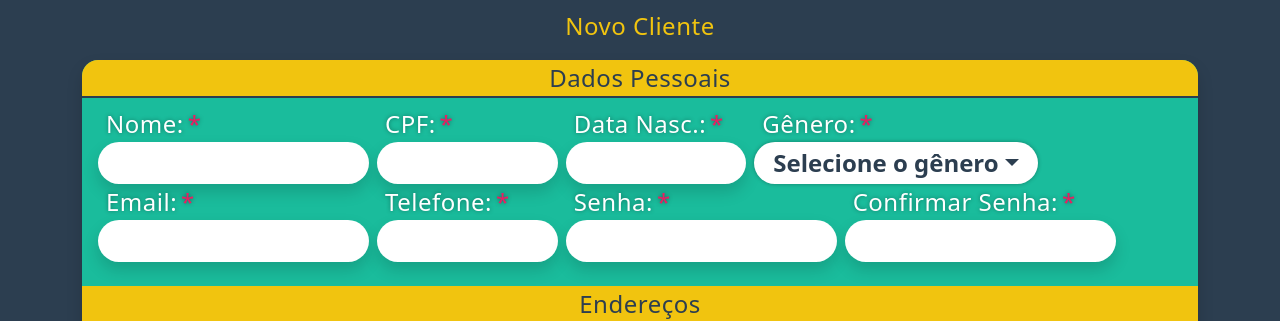
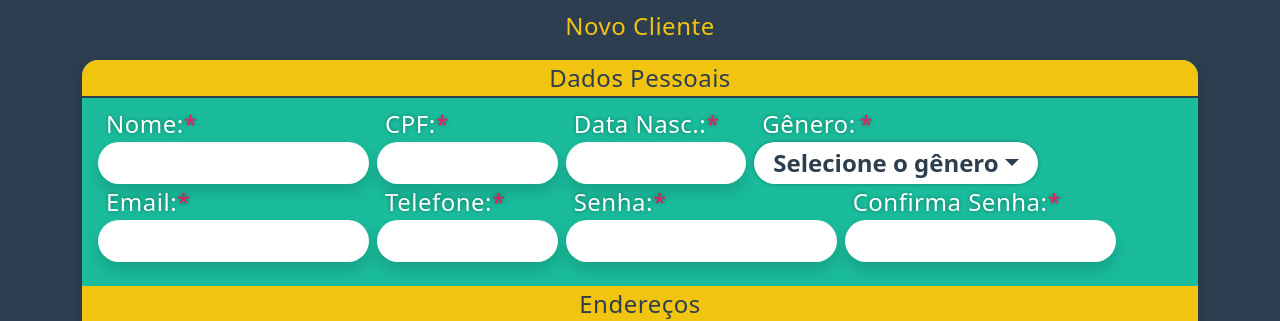
Before and after one commit to KevinJPF/vitrine_geek--frontend-, a React (Vite) app: page /registrar-cliente in a window 1280 px wide. Shown: the top 321 px of the page. Built offline with nearby package versions, Linux system fonts and the light colour scheme; a web font is replaced by a local one.

Commit message:
aprimoramentos visuais

```diff
--- a/src/App.css
+++ b/src/App.css
@@ -1,11 +1,12 @@
 body {
   background-color: var(--secondary);
+  /* background: linear-gradient(90deg, var(--secondary), var(--secondary-darker)); */
   color: #ffffff;
 
   font-family: "Karantina", system-ui;
   font-weight: 400;
   font-style: normal;
-  font-size: 24px;
+  font-size: 1.5rem;
   letter-spacing: 0.5px;
 }
 
@@ -20,7 +21,7 @@ body {
   border: 3px solid transparent;
   padding: 0px 16px;
   font-weight: bold;
-  font-size: 24px;
+  font-size: 1.5rem;
   border-radius: 200px;
   box-shadow: 0px 0px 4px #0000004f;
 }
--- a/src/Components/Input/Input.jsx
+++ b/src/Components/Input/Input.jsx
@@ -1,8 +1,11 @@
-import Styles from "./input.module.css";
+import { FontAwesomeIcon } from "@fortawesome/react-fontawesome";
+import styles from "./input.module.css";
+import { faExclamation } from "@fortawesome/free-solid-svg-icons";
 
 /**
  * Enum com as máscaras mais comuns.
  */
+// eslint-disable-next-line react-refresh/only-export-components
 export const MasksEnum = {
   NONE: "NONE",
   CPF: "CPF",
@@ -31,12 +34,14 @@ const getMaxLengthForMask = (maskType) => {
 
 const Input = ({
   value = "",
+  label,
   isOnlyNumbers = false,
   onChange = () => {},
   onFocus = () => {},
   onBlur = () => {},
   maxLength,
   isPassword = false,
+  isRequired = false,
   isCorrect = null,
   maskType = MasksEnum.NONE,
 }) => {
@@ -87,11 +92,22 @@ const Input = ({
     maskType !== MasksEnum.NONE ? getMaxLengthForMask(maskType) : maxLength;
 
   return (
-    <div className="col-12 p-0">
+    <div className="col">
+      {label && (
+        <div className="row label ps-2" style={{ flexWrap: "nowrap" }}>
+          {label}
+          {isRequired && (
+            <div className="col-auto p-0" style={{ color: "var(--red)" }}>
+              *
+            </div>
+          )}
+        </div>
+      )}
+      <div className="col-12 p-0 position-relative">
         <input
-        className={`${Styles.input} ${
+          className={`${styles.input} ${
             isCorrect != null &&
-          (isCorrect ? Styles.input_ok : Styles.input_error)
+            (isCorrect ? styles.input_ok : styles.input_error)
           } shadow`}
           type={isPassword ? "password" : "text"}
           value={value}
@@ -100,6 +116,14 @@ const Input = ({
           onBlur={onBlur}
           maxLength={finalMaxLength}
         />
+        <div
+          className={
+            isCorrect == false ? styles.alert_icon : styles.alert_icon_hidden
+          }
+        >
+          <FontAwesomeIcon icon={faExclamation} />
+        </div>
+      </div>
     </div>
   );
 };
--- a/src/Components/Input/Input.module.css
+++ b/src/Components/Input/Input.module.css
@@ -34,3 +34,26 @@
   border-color: var(--green);
   caret-color: var(--green);
 }
+
+.alert_icon {
+  position: absolute;
+  display: flex;
+  align-items: center;
+  justify-content: center;
+  background-color: var(--red);
+  padding: 0;
+  right: 0px;
+  top: 0px;
+  border-radius: 200px;
+  width: 16px;
+  height: 16px;
+  font-size: 12px;
+  user-select: none;
+  transition: 0.1s ease-in-out;
+}
+
+.alert_icon_hidden {
+  width: 0;
+  height: 0;
+  font-size: 0;
+}
--- a/src/Pages/Clientes/RegistrarCliente.jsx
+++ b/src/Pages/Clientes/RegistrarCliente.jsx
@@ -1,4 +1,4 @@
-import { useEffect, useState } from "react";
+import { useState } from "react";
 import { useLocation, useNavigate } from "react-router";
 import styles from "./Clientes.module.css";
 import Input, { MasksEnum } from "../../Components/Input/Input";
@@ -8,7 +8,7 @@ import useValidation from "../../Hooks/useValidation";
 import Dropdown from "react-bootstrap/Dropdown";
 import Alert from "react-bootstrap/Alert";
 import { FontAwesomeIcon } from "@fortawesome/react-fontawesome";
-import { faEdit, faTrash } from "@fortawesome/free-solid-svg-icons";
+import { faTrash } from "@fortawesome/free-solid-svg-icons";
 
 const RegistrarCliente = () => {
   // #region Variaveis
@@ -119,7 +119,9 @@ const RegistrarCliente = () => {
 
   // #region Funcoes
   const compararSenha = (senhaOriginal, senhaParaConfirmar) => {
-    const isEqual = senhaParaConfirmar == senhaOriginal;
+    const isEqual =
+      senhaParaConfirmar == senhaOriginal &&
+      validatePassword(dadosCliente.senha);
     if (isEqual) console.log("ingual");
     return isEqual;
   };
@@ -359,15 +361,10 @@ const RegistrarCliente = () => {
           <div className="row px-3 pb-3">
             <div className="row gap-2">
               <div className="col-3 p-0">
-                <div className="row label ps-2" style={{ flexWrap: "nowrap" }}>
-                  Nome:
-                  <span className="col ps-1" style={{ color: "var(--red)" }}>
-                    *
-                  </span>
-                </div>
                 <div className="row">
                   <Input
-                    type="text"
+                    label={"Nome:"}
+                    isRequired={true}
                     value={dadosCliente.nome}
                     isCorrect={validacaoCampos.nome}
                     onChange={(value) => {
@@ -380,15 +377,10 @@ const RegistrarCliente = () => {
                 </div>
               </div>
               <div className="col-2 p-0">
-                <div className="row label ps-2" style={{ flexWrap: "nowrap" }}>
-                  CPF:
-                  <span className="col ps-1" style={{ color: "var(--red)" }}>
-                    *
-                  </span>
-                </div>
                 <div className="row">
                   <Input
-                    type="text"
+                    label={"CPF:"}
+                    isRequired={true}
                     maskType={MasksEnum.CPF}
                     value={dadosCliente.cpf}
                     isCorrect={validacaoCampos.cpf}
@@ -399,15 +391,10 @@ const RegistrarCliente = () => {
                 </div>
               </div>
               <div className="col-2 p-0">
-                <div className="row label ps-2" style={{ flexWrap: "nowrap" }}>
-                  Data Nasc.:
-                  <span className="col ps-1" style={{ color: "var(--red)" }}>
-                    *
-                  </span>
-                </div>
                 <div className="row">
                   <Input
-                    type="text"
+                    label={"Data Nasc.:"}
+                    isRequired={true}
                     maskType={MasksEnum.DATE}
                     value={dadosCliente.nascimento}
                     isCorrect={validacaoCampos.nascimento}
@@ -470,15 +457,11 @@ const RegistrarCliente = () => {
             </div>
             <div className="row gap-2">
               <div className="col-3 p-0">
-                <div className="row label ps-2" style={{ flexWrap: "nowrap" }}>
-                  Email:
-                  <span className="col ps-1" style={{ color: "var(--red)" }}>
-                    *
-                  </span>
-                </div>
                 <div className="row">
                   <Input
                     type="text"
+                    label={"Email:"}
+                    isRequired={true}
                     value={dadosCliente.email}
                     isCorrect={validacaoCampos.email}
                     onChange={(value) => {
@@ -497,15 +480,10 @@ const RegistrarCliente = () => {
                 </div>
               </div>
               <div className="col-2 p-0">
-                <div className="row label ps-2" style={{ flexWrap: "nowrap" }}>
-                  Telefone:
-                  <span className="col ps-1" style={{ color: "var(--red)" }}>
-                    *
-                  </span>
-                </div>
                 <div className="row">
                   <Input
-                    type="text"
+                    label={"Telefone:"}
+                    isRequired={true}
                     maskType={MasksEnum.PHONE}
                     value={dadosCliente.telefone}
                     isCorrect={validacaoCampos.telefone}
@@ -519,15 +497,11 @@ const RegistrarCliente = () => {
                 </div>
               </div>
               <div className="col-3 p-0">
-                <div className="row label ps-2" style={{ flexWrap: "nowrap" }}>
-                  Senha:
-                  <span className="col ps-1" style={{ color: "var(--red)" }}>
-                    *
-                  </span>
-                </div>
                 <div className="row">
                   <Input
                     value={dadosCliente.senha}
+                    label={"Senha:"}
+                    isRequired={true}
                     isCorrect={validacaoCampos.senha}
                     isPassword={true}
                     // isCorrect={false}
@@ -555,15 +529,11 @@ const RegistrarCliente = () => {
                 </div>
               </div>
               <div className="col-3 p-0">
-                <div className="row label ps-2" style={{ flexWrap: "nowrap" }}>
-                  Confirmar Senha:
-                  <span className="col ps-1" style={{ color: "var(--red)" }}>
-                    *
-                  </span>
-                </div>
                 <div className="row">
                   <Input
                     value={senhaParaConfirmar}
+                    label={"Confirma Senha:"}
+                    isRequired={true}
                     isPassword={true}
                     isCorrect={validacaoCampos.senha}
                     onChange={(value) => {
@@ -1059,7 +1029,7 @@ const RegistrarCliente = () => {
             Cobrança:
             <SwitchButton
               checked={novoEndereco.isCobranca}
-              onChange={(value) => {
+              onChange={() => {
                 setNovoEndereco({
                   ...novoEndereco,
                   isCobranca: !novoEndereco.isCobranca,
@@ -1070,7 +1040,7 @@ const RegistrarCliente = () => {
             Entrega:
             <SwitchButton
               checked={novoEndereco.isEntrega}
-              onChange={(value) => {
+              onChange={() => {
                 setNovoEndereco({
                   ...novoEndereco,
                   isEntrega: !novoEndereco.isEntrega,
@@ -1081,7 +1051,7 @@ const RegistrarCliente = () => {
             Favorito:
             <SwitchButton
               checked={novoEndereco.isFavorito}
-              onChange={(value) => {
+              onChange={() => {
                 setNovoEndereco({
                   ...novoEndereco,
                   isFavorito: !novoEndereco.isFavorito,
@@ -1254,7 +1224,7 @@ const RegistrarCliente = () => {
                 Favorito:
                 <SwitchButton
                   checked={novoCartao.isFavorito}
-                  onChange={(value) => {
+                  onChange={() => {
                     setNovoCartao({
                       ...novoCartao,
                       isFavorito: !novoCartao.isFavorito,
--- a/src/index.css
+++ b/src/index.css
@@ -1,6 +1,7 @@
 :root {
   --primary: #1abc9c;
   --secondary: #2c3e50;
+  --secondary-darker: #0e263f;
   --highlight: #f1c40f;
   --red: #e91e63;
   --green: #00ff51;
```
Lines whose indentation alone changed are shown as unchanged.
